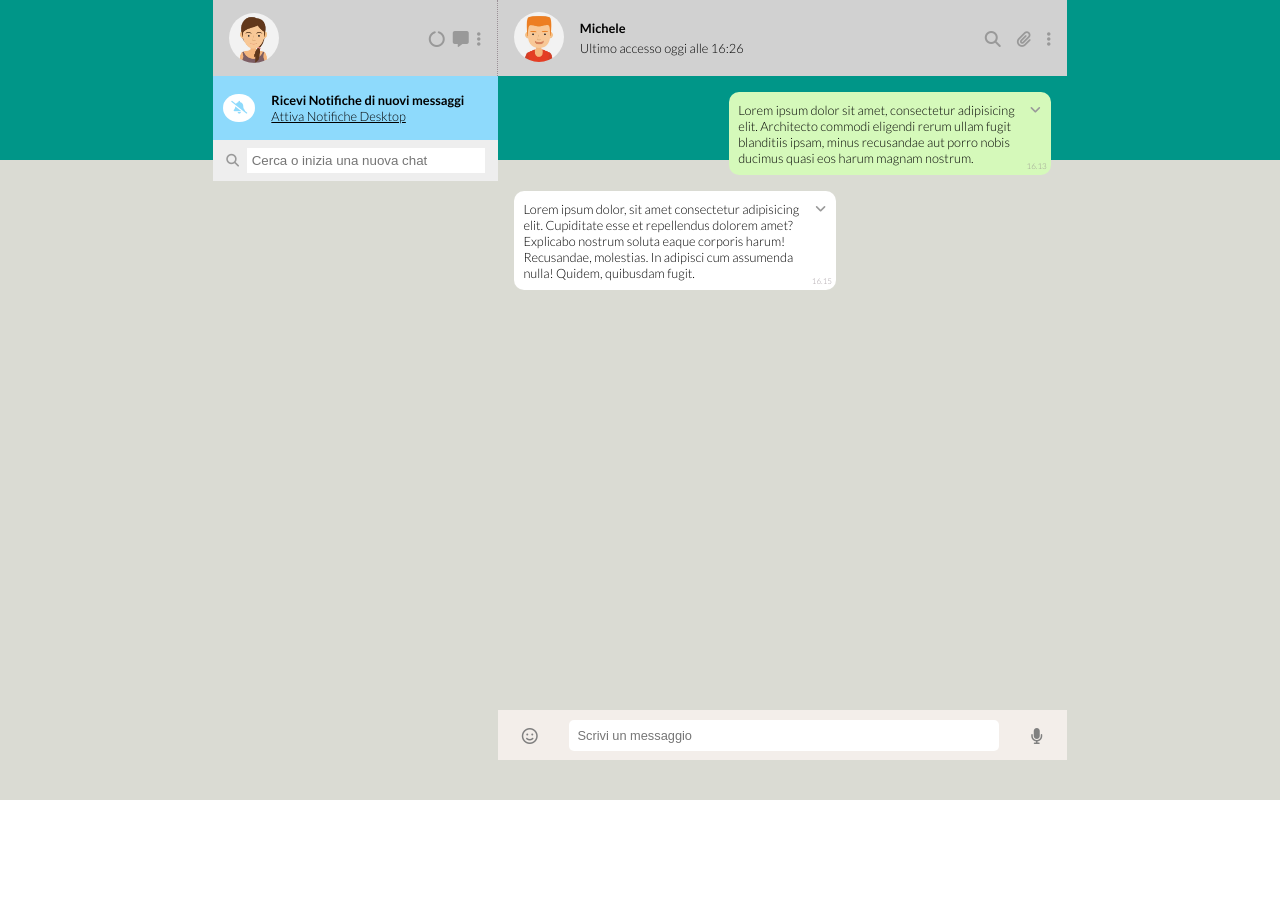
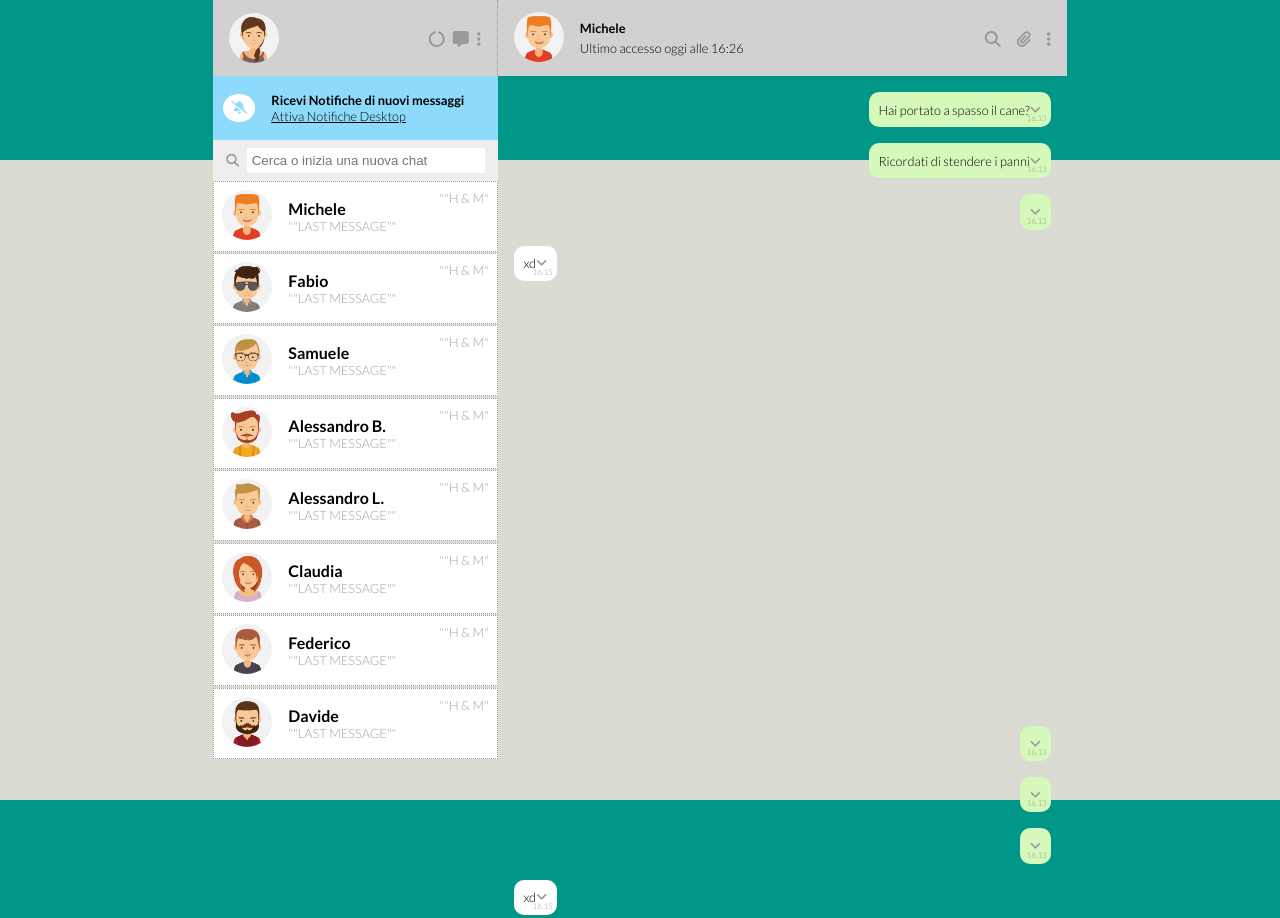
Before and after one commit to Lucaalex00/vue-boolzapp, a plain HTML site: page index.html in a window 1280 px wide. Shown: the top 918 px of the page. Before the commit the page ends 800 px from the top, so only its background shows below. Drawn offline with nearby package versions, Linux system fonts and the light colour scheme.

Commit message:
add Milestone 1 Commit

```diff
--- a/assets/css/style.css
+++ b/assets/css/style.css
@@ -229,7 +229,7 @@ body {
 
 .left-contacts-menu {
     height: 90%;
-    overflow-y: auto;
+
 }
 
 .contact-menu-container {
@@ -310,7 +310,6 @@ body {
 .colored-bubble,
 .colourless-bubble {
     border-radius: 10px;
-    width: 60%;
     max-height: 50%;
     padding: 0.6rem;
 
--- a/assets/js/app.js
+++ b/assets/js/app.js
@@ -6,8 +6,9 @@ createApp({
             contacts: [
                 {
                 name: 'Michele',
-                avatar: './img/avatar_1.png',
+                avatar: '/img/avatar_1.jpg',
                 visible: true,
+
                 messages: [
                 {
                 date: '10/01/2020 15:30:55',
@@ -31,7 +32,7 @@ createApp({
 
                 {
                 name: 'Fabio',
-                avatar: './img/avatar_2.png',
+                avatar: '/img/avatar_2.jpg',
                 visible: true,
                 messages: [
                 {
@@ -54,7 +55,7 @@ createApp({
 
                 {
                 name: 'Samuele',
-                avatar: './img/avatar_3.png',
+                avatar: '/img/avatar_3.jpg',
                 visible: true,
                 messages: [
                 {
@@ -77,7 +78,7 @@ createApp({
 
                 {
                 name: 'Alessandro B.',
-                avatar: './img/avatar_4.png',
+                avatar: '/img/avatar_4.jpg',
                 visible: true,
                 messages: [
                 {
@@ -95,7 +96,7 @@ createApp({
 
                 {
                 name: 'Alessandro L.',
-                avatar: './img/avatar_5.png',
+                avatar: '/img/avatar_5.jpg',
                 visible: true,
                 messages: [
                 {
@@ -113,7 +114,7 @@ createApp({
 
                 {
                 name: 'Claudia',
-                avatar: './img/avatar_6.png',
+                avatar: '/img/avatar_6.jpg',
                 visible: true,
                 messages: [
                 {
@@ -136,7 +137,7 @@ createApp({
 
                 {
                 name: 'Federico',
-                avatar: './img/avatar_7.png',
+                avatar: '/img/avatar_7.jpg',
                 visible: true,
                 messages: [
                 {
@@ -154,7 +155,7 @@ createApp({
 
                 {
                 name: 'Davide',
-                avatar: './img/avatar_8.png',
+                avatar: '/img/avatar_8.jpg',
                 visible: true,
                 messages: [
                 {
@@ -174,7 +175,15 @@ createApp({
                 }
                 ],
                 }
-                ]
+                ],
+                hours: 0,
+                mins:0,
+        }
+    },
+    methods:{
+        messageDate(hour,min){
+        hour=date.getHours();
+        min=date.getMinutes();
         }
     }
 }).mount('#app')
--- a/index.html
+++ b/index.html
@@ -48,9 +48,10 @@
                             <input type="text" placeholder="Cerca o inizia una nuova chat">
                         </div>
                     </div>
-                    <div class="left-contacts-menu debug">
-                       <!--  <div class="contact-menu-container debug flex">
-                            <div class="contact flex">
+                    <div v-for="contact in contacts" class="left-contacts-menu debug">
+                         <div class="contact-menu-container debug flex">
+
+                           <!-- <div class="contact flex">
                                 <div class="contact-left flex">
                                     <div class="contact-img"><img src="./assets/img/avatar_1.jpg" alt="Avatar">
                                     </div>
@@ -153,9 +154,22 @@
                                 <div class="contact-timetable">
                                     16.15
                                 </div>
+                            </div> -->
+
+                        </div>
+                    <div><div class="contact flex">
+                        <div class="contact-left flex">
+                            <div class="contact-img"><img :src="'./assets'+ contact.avatar" alt="Avatar">
                             </div>
-
-                        </div> -->
+                            <div class="contact-info">
+                                <h4>{{contact.name}}</h4>
+                                <p>""LAST MESSAGE""</p>
+                            </div>
+                        </div>
+                        <div class="contact-timetable">
+                            ""H & M"
+                        </div>
+                    </div></div>
                     </div>
                 </div>
                 <div id="right-container" class="relative col-8 col-sm-12 col-m-11 debug">
@@ -179,13 +193,9 @@
                     </header>
                     <!--/HEADER-->
 
-                    <main id="main-chat" class="debug flex p1">
-                        <div class="colored-bubble relative flex ">
-                            <p>Lorem ipsum dolor sit amet, consectetur adipisicing elit. Architecto commodi eligendi
-                                rerum ullam fugit blanditiis ipsam, minus recusandae aut porro nobis ducimus quasi eos
-                                harum magnam nostrum.
-                                <span><br>Lorem ipsum, dolor sit amet consectetur adipisicing elit. Nam quos saepe
-                                    libero quidem voluptate quam.</span>
+                    <main v-for="contact in contacts"  id="main-chat" class="debug flex p1" >
+                        <div class="colored-bubble relative flex" v-for="messageEl in contact.messages" >
+                            <p v-if="contact.name==='Michele' &&messageEl.status ==='sent'">{{messageEl.message}}
                             </p>
 
                             <a href="#">
@@ -202,9 +212,7 @@
                         </div>
 
                         <div class="colourless-bubble relative flex">
-                            <p>Lorem ipsum dolor, sit amet consectetur adipisicing elit. Cupiditate esse et repellendus
-                                dolorem amet? Explicabo nostrum soluta eaque corporis harum! Recusandae, molestias. In
-                                adipisci cum assumenda nulla! Quidem, quibusdam fugit.</p>
+                          <p>xd</p>
                             <a href="#">
                                 <i class="logo fa-solid fa-angle-down">
                                 </i>
```
